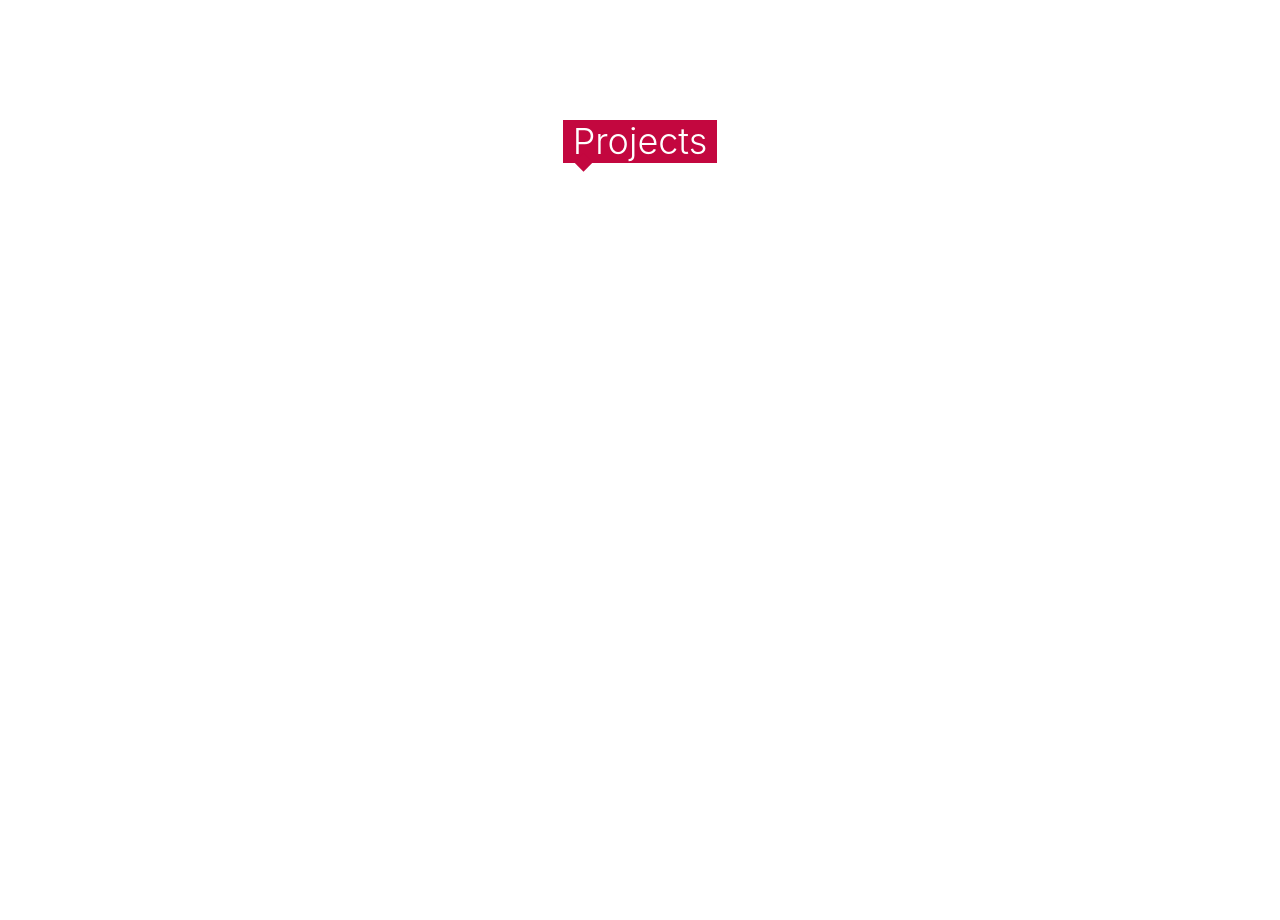
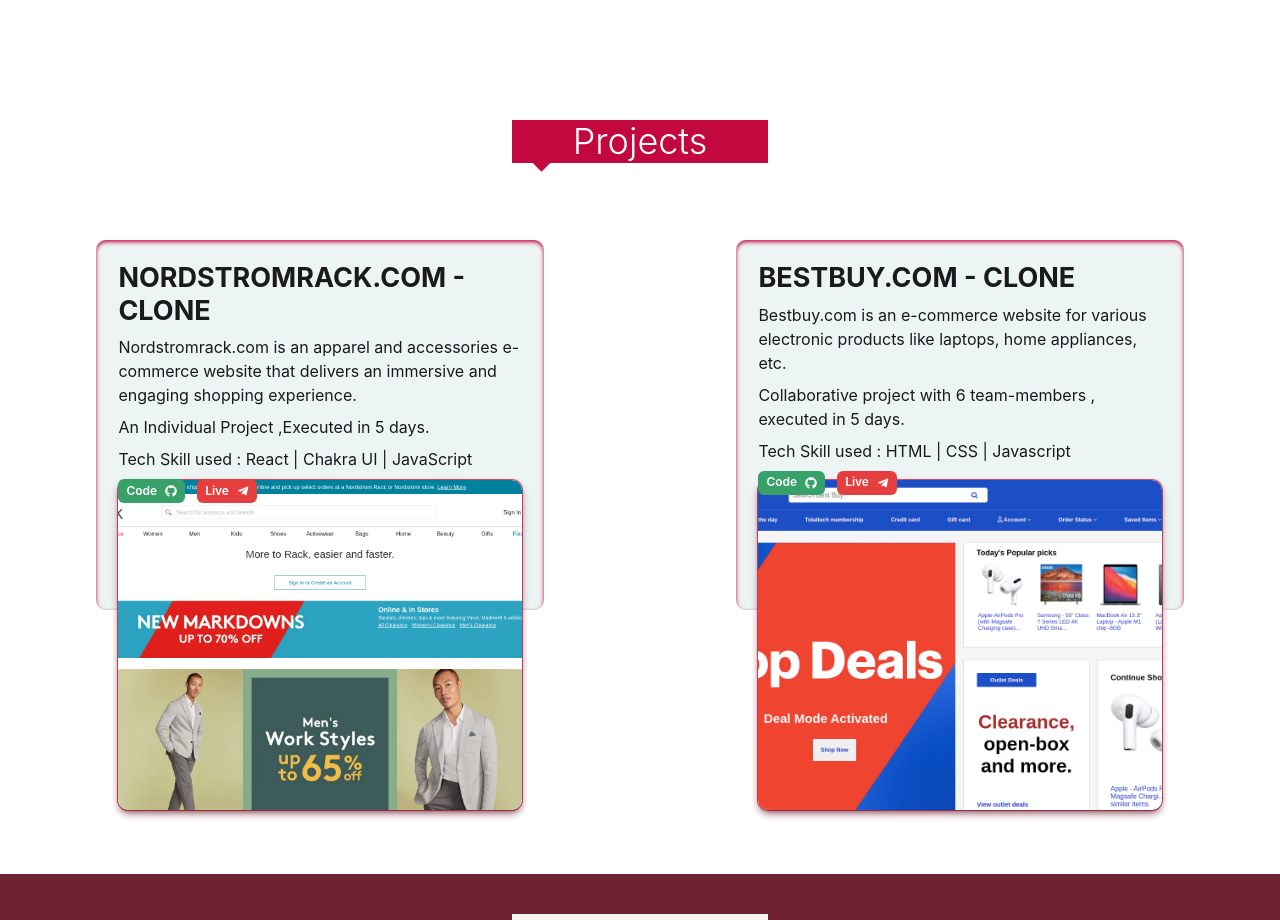
Before and after one commit to UrvashiSohaliya2511/UrvashiSohaliya2511.github.io, a React (Create React App) app: page / in a window 1280 px wide. Shown: the part 1860-2780 px from the top of the page. Built offline with nearby package versions, Linux system fonts and the light colour scheme.

Commit message:
contect & project

```diff
--- a/src/componants/Contact.jsx
+++ b/src/componants/Contact.jsx
@@ -1,15 +1,45 @@
-import { Box, Heading } from "@chakra-ui/react";
+import { Box, Flex, Heading, Text, Stack } from "@chakra-ui/react";
 import React from "react";
+import { IoIosCall, IoMdMail, IoLogoLinkedin } from "react-icons/io";
 import { arrow } from "./style/theme";
 const Contact = () => {
+  const iconstyle = {
+    borderRadius: "30% 5% 30% 5%",
+
+    padding: 3,
+  };
+  const iconhover = {
+    // transform: "",
+  };
   return (
-    <Box id="contact" h="100vh">
-      <Box w="14%" m="auto">
-        <Heading bg="pink" fontWeight="300" color="white">
-          Contacts
+    <Box id="contact" pb={10} pt={10} bg="#6f2232">
+      <Box m="auto" w={["50%", "40%", "30%", "20%"]}>
+        <Heading bg="whitesmoke" fontWeight="300" color="pink">
+          Contact Me
         </Heading>
-        <Box style={arrow} bg="pink"></Box>
+        <Box style={arrow} bg="whitesmoke"></Box>
       </Box>
+
+      <Heading color="whitesmoke" m="2%">
+        Urvashi Sohaliya
+      </Heading>
+      <Flex
+        fontSize="34px"
+        align="center"
+        justify="center"
+        gap={12}
+        color="white"
+      >
+        <Box style={iconstyle} _hover={iconhover}>
+          <IoIosCall />
+        </Box>
+        <Box style={iconstyle} _hover={iconhover}>
+          <IoMdMail />
+        </Box>
+        <Box style={iconstyle} _hover={iconhover}>
+          <IoLogoLinkedin />
+        </Box>
+      </Flex>
     </Box>
   );
 };
--- a/src/componants/Home.jsx
+++ b/src/componants/Home.jsx
@@ -26,7 +26,7 @@
   return (
     <>
       {" "}
-      <Stack h="100vh" id="home" mt={["-10px"]} w="100%" bg="black">
+      <Stack id="home" h="100vh" mt={["-10px"]} w="100%" bg="black" pb={3}>
         <Flex
           m="auto"
           direction={["column", "column", "row"]}
@@ -83,10 +83,10 @@
           >
             <Image
               border=" 2px solid #c3073f"
-              src="{profile}"
+              src={profile}
               w={["90%", "72%"]}
               h={["90%", "85%", "50%", "50%"]}
-              mt={["5%", "12%", "50%", "30%"]}
+              mt={["5%", "5%", "50%", "30%"]}
               bg="#B0B8B4FF"
             />
           </Box>
--- a/src/componants/Project.jsx
+++ b/src/componants/Project.jsx
@@ -1,22 +1,140 @@
-import { Box, Heading, Stack, Image } from "@chakra-ui/react";
+import {
+  Box,
+  Heading,
+  Stack,
+  Text,
+  Image,
+  SimpleGrid,
+  Flex,
+  Link,
+  Button,
+} from "@chakra-ui/react";
 import React from "react";
+import "./style/project.css";
 import { arrow } from "./style/theme";
+
+import { FaTelegramPlane, FaGithub } from "react-icons/fa";
+const nord = require("../componants/Assets/nord.png");
+const bestbuy = require("../componants/Assets/bestbuy.png");
+
+const cardStyle = {
+  borderRadius: "10px",
+  // border: "1px Solid black",
+  textAlign: "left",
+  padding: "5%",
+  boxShadow: " #c3073f 0px 2px 4px 0px inset",
+  backgroundColor: "rgb(166,198,197,0.2)",
+  color: "#1A1A1D",
+};
+const imgcardstyle = {
+  marginTop: "-130px",
+};
 const Project = () => {
   return (
-    <Box h="100vh" id="projects">
-      <Box w="12%" m="auto">
+    <Box id="projects">
+      <Box m="auto" w={["50%", "40%", "30%", "20%"]}>
         <Heading bg="pink" fontWeight="300" color="white">
           Projects
         </Heading>
         <Box style={arrow} bg="pink"></Box>
       </Box>
-      <Stack>
-        <Box>
-          <Box>
-            <Image />
+      <SimpleGrid
+        columns={[1, 1, 1, 1, 2]}
+        align="center"
+        justify="center"
+        spacingY={10}
+        pt={"5%"}
+        pb={"5%"}
+      >
+        <Box w="70%" m="auto" className="card">
+          <Stack w="100%" h={"370px"} style={cardStyle}>
+            <Heading fontSize="27px">NORDSTROMRACK.COM - CLONE</Heading>
+            <Text>
+              Nordstromrack.com is an apparel and accessories e-commerce website
+              that delivers an immersive and engaging shopping experience.
+            </Text>
+            <Text>An Individual Project ,Executed in 5 days.</Text>
+            <Text>Tech Skill used : React | Chakra UI | JavaScript</Text>
+            <Flex gap={3} align="center">
+              <Button size="xs" colorScheme="green">
+                <Link
+                  href="https://github.com/UrvashiSohaliya2511/gamy-part-5391"
+                  target="_blank"
+                >
+                  <Flex align="center" gap={2}>
+                    <Text> Code</Text>
+                    <FaGithub />
+                  </Flex>
+                </Link>
+              </Button>
+              <Button size="xs" colorScheme="red">
+                <Link href="https://nordstromrack.vercel.app/" target="_blank">
+                  <Flex align="center" gap={2}>
+                    <Text>Live</Text>
+                    <FaTelegramPlane />
+                  </Flex>
+                </Link>
+              </Button>
+            </Flex>
+          </Stack>
+          <Box w="90%" h="330px" className="imageBox" style={imgcardstyle}>
+            <Image
+              src={nord}
+              w="100%"
+              h="100%"
+              objectFit="cover"
+              borderRadius="10px"
+            />
           </Box>
         </Box>
-      </Stack>
+        <Box w="70%" m="auto" className="card">
+          <Stack w="100%" h={"370px"} style={cardStyle}>
+            <Heading fontSize="27px">BESTBUY.COM - CLONE</Heading>
+            <Text>
+              Bestbuy.com is an e-commerce website for various electronic
+              products like laptops, home appliances, etc.
+            </Text>
+            <Text>
+              Collaborative project with 6 team-members , executed in 5 days.
+            </Text>
+            <Text>Tech Skill used : HTML | CSS | Javascript</Text>
+            <Flex gap={3} align="center">
+              <Button size="xs" colorScheme="green">
+                <Link
+                  href="https://github.com/UrvashiSohaliya2511/Bestbuy"
+                  target="_blank"
+                >
+                  <Flex align="center" gap={2}>
+                    <Text> Code</Text>
+                    <FaGithub />
+                  </Flex>
+                </Link>
+              </Button>
+              <Button size="xs" colorScheme="red">
+                <Link
+                  href="https://normal-ducks-2238-urvashisohaliya2511.vercel.app/"
+                  target="_blank"
+                >
+                  <Flex align="center" gap={2}>
+                    <Text>Live</Text>
+                    <FaTelegramPlane />
+                  </Flex>
+                </Link>
+              </Button>
+            </Flex>
+          </Stack>
+          <Box w="90%" h="330px" className="imageBox" style={imgcardstyle}>
+            <Image
+              src={bestbuy}
+              w="100%"
+              h="100%"
+              pb="0"
+              objectFit="cover"
+              borderRadius="10px"
+            />
+          </Box>
+        </Box>
+      </SimpleGrid>
     </Box>
   );
 };
--- /dev/null
+++ b/src/componants/style/project.css
@@ -0,0 +1,11 @@
+#projects img {
+  transition: transform 0.5s;
+}
+.imageBox {
+  overflow: hidden;
+  box-shadow: #6f2232 0px 4px 8px -2px, #db4d69 0px 0px 0px 1px;
+  border-radius: 10px;
+}
+#projects img:hover {
+  transform: scale(1.1);
+}
--- a/src/componants/style/theme.jsx
+++ b/src/componants/style/theme.jsx
@@ -3,7 +3,7 @@
 export const theme = extendTheme({
   colors: {
     pink: "#c3073f",
-    llightpink: "#A16E83",
+    lightpink: "#A16E83",
     yellow: "#CEBC81",
     peach: "#B19F9E",
   },
```
Also changed, not shown: src/componants/Assets/bestbuy.png (added), src/componants/Assets/nord.png (added).
